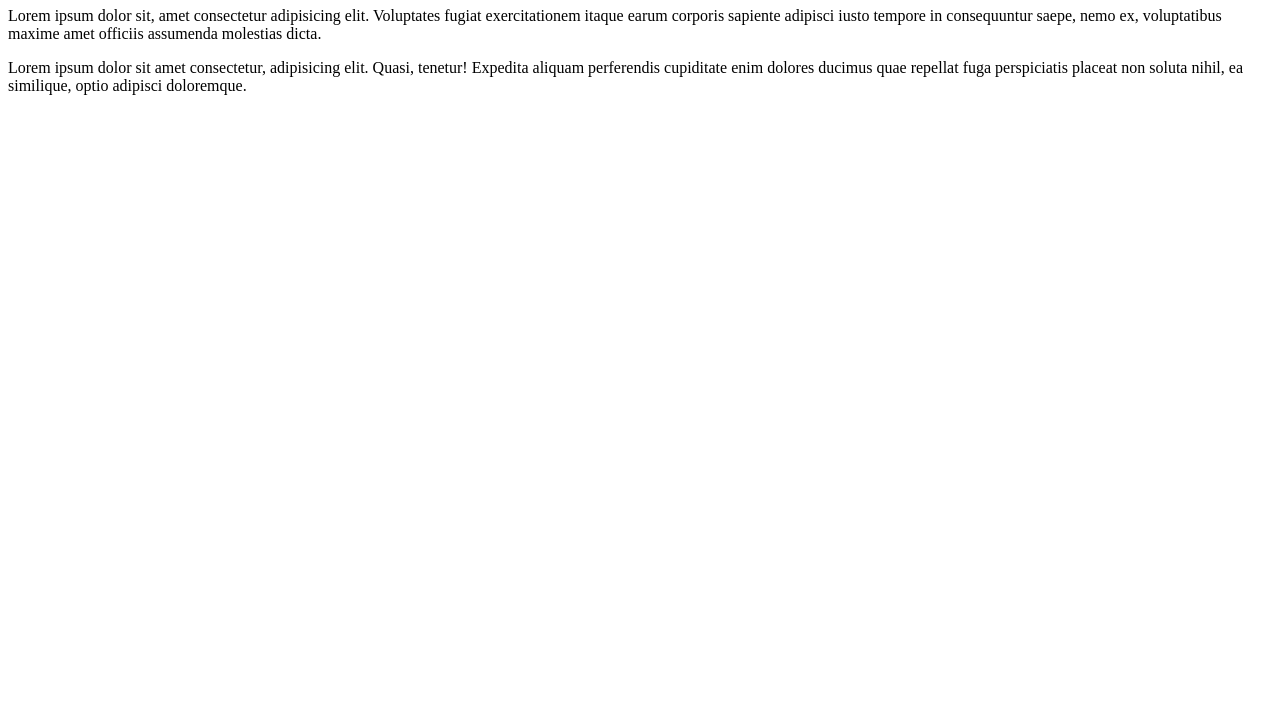
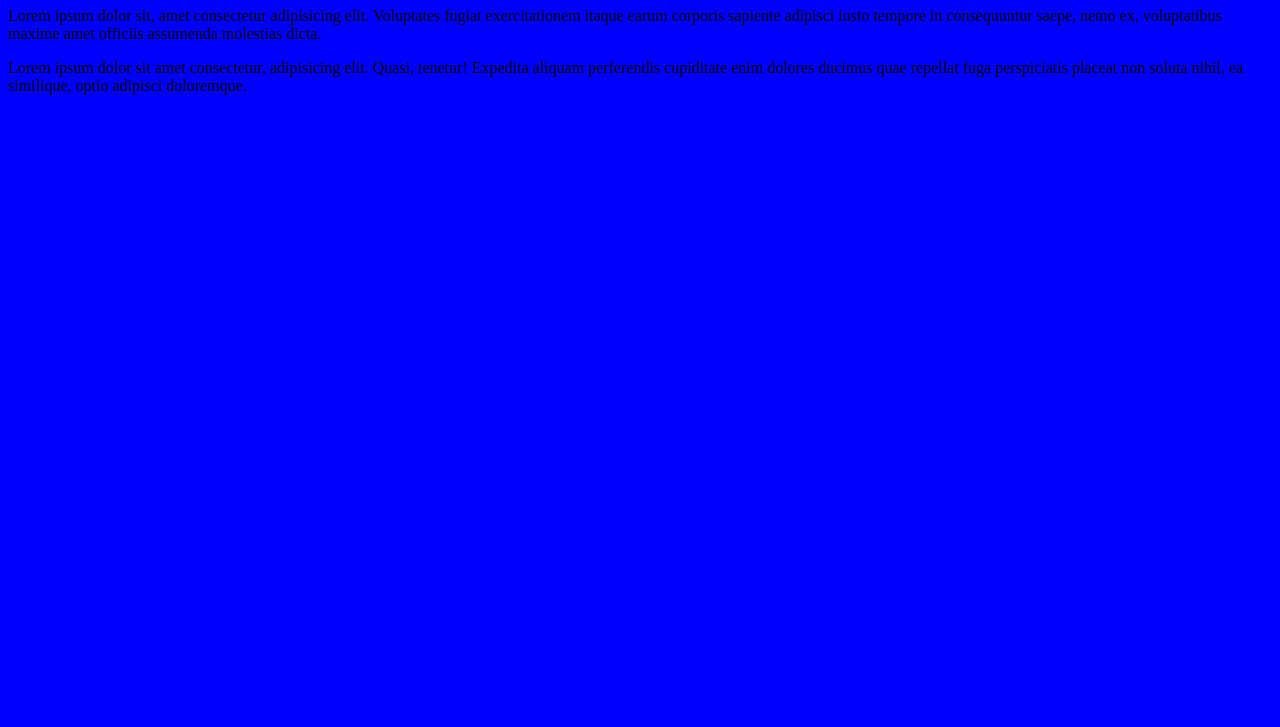
Before and after one commit to roquemorgado/projeto-redes-sociais, a plain HTML site: page index.html in a window 1280 px wide. Shown: the part 73-800 px from the top of the page. Drawn offline with Linux system fonts and the light colour scheme.

Commit message:
Update style.css

```diff
--- a/style/style.css
+++ b/style/style.css
@@ -1 +1,3 @@
-@charset "UTF-8"
+@charset "UTF-8";
+
+body {  background-color: blue;}
```
